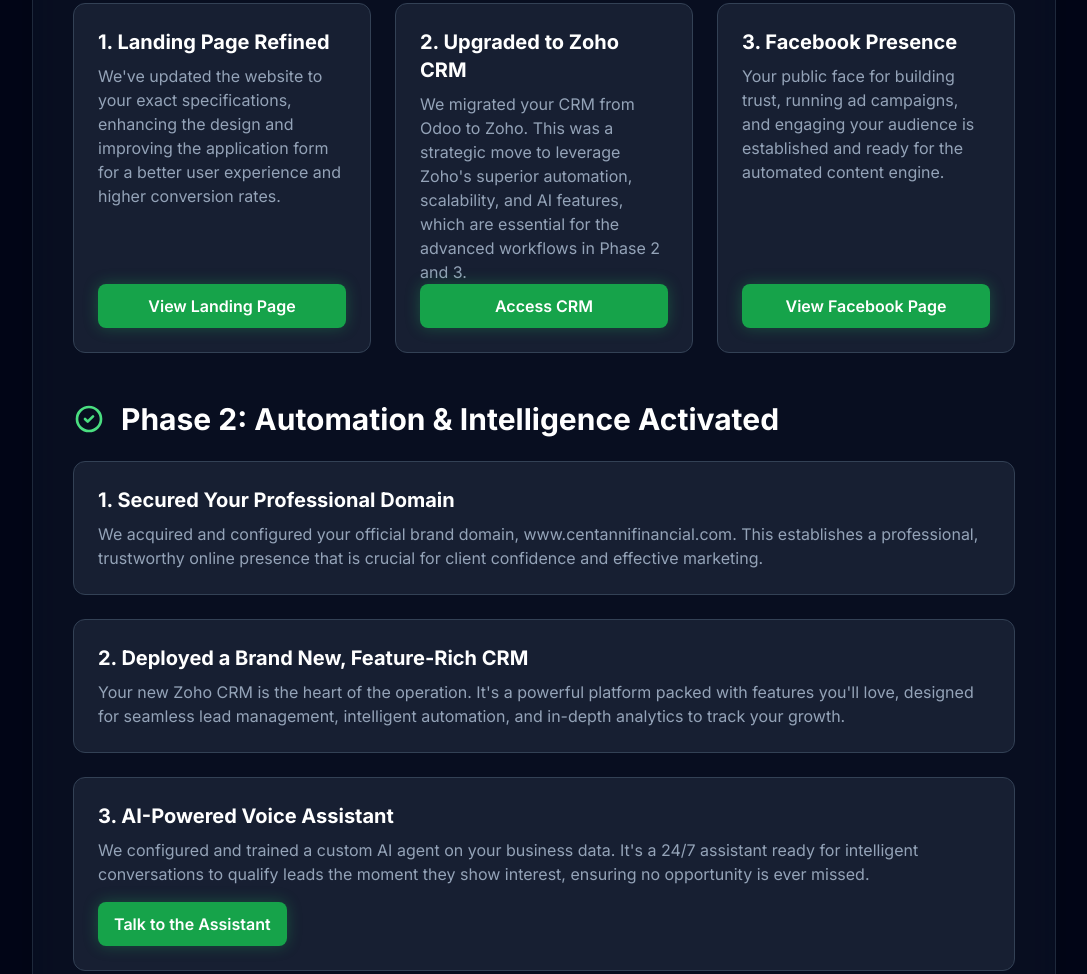
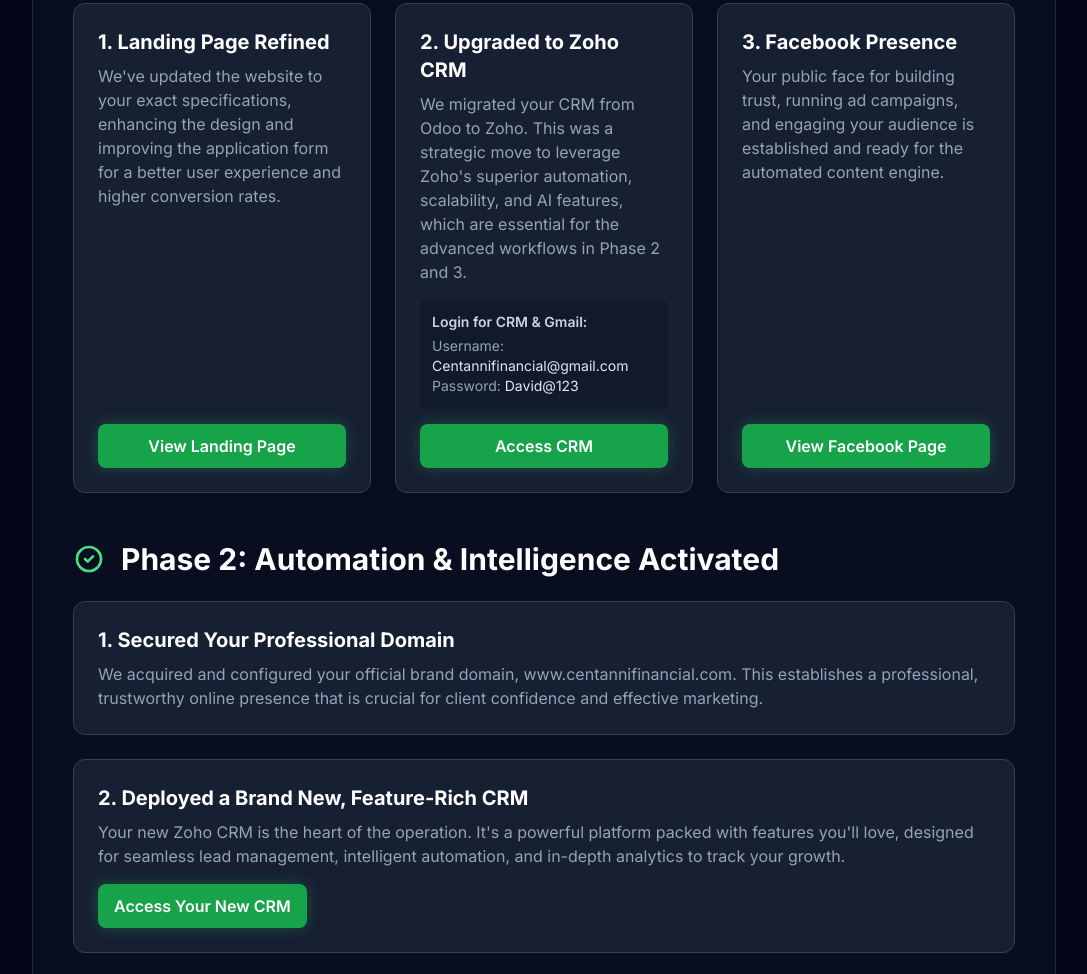
Before and after one commit to Zioneris1/Centanni-Financial---Client-System-Overview, a plain HTML site: page index.html in a window 1280 px wide. Shown: the part 541-1515 px from the top of the page, without its empty margins (96-1183 px from the left). Drawn offline with nearby package versions, Linux system fonts and the light colour scheme; animation ran at ten frames a second.

Commit message:
Update index.html

```diff
--- a/index.html
+++ b/index.html
@@ -128,6 +128,11 @@
                     <div class="bg-slate-800/70 rounded-xl p-6 border border-slate-700 flex flex-col transition-all duration-300 card-glow fade-in-up" style="transition-delay: 150ms;">
                         <h3 class="font-bold text-xl text-white">2. Upgraded to Zoho CRM</h3>
                         <p class="text-slate-400 mt-2 flex-grow">We migrated your CRM from Odoo to Zoho. This was a strategic move to leverage Zoho's superior automation, scalability, and AI features, which are essential for the advanced workflows in Phase 2 and 3.</p>
+                        <div class="my-4 bg-slate-900/70 p-3 rounded-md text-sm">
+                            <p class="font-semibold text-slate-300 mb-1">Login for CRM & Gmail:</p>
+                            <p><span class="text-slate-400">Username:</span> Centannifinancial@gmail.com</p>
+                            <p><span class="text-slate-400">Password:</span> David@123</p>
+                        </div>
                         <a href="https://crm.centannifinancial.com" target="_blank" class="mt-auto w-full text-center bg-green-600 hover:bg-green-500 text-white font-semibold py-2.5 px-4 rounded-lg transition-all duration-300 btn-glow">Access CRM</a>
                     </div>
                     <!-- Card -->
@@ -155,6 +160,7 @@
                     <div class="bg-slate-800/70 rounded-xl p-6 border border-slate-700 transition-all duration-300 card-glow">
                         <h3 class="font-bold text-xl text-white">2. Deployed a Brand New, Feature-Rich CRM</h3>
                         <p class="text-slate-400 mt-2">Your new Zoho CRM is the heart of the operation. It's a powerful platform packed with features you'll love, designed for seamless lead management, intelligent automation, and in-depth analytics to track your growth.</p>
+                        <a href="https://crm.centannifinancial.com" target="_blank" class="mt-4 inline-block text-center bg-green-600 hover:bg-green-500 text-white font-semibold py-2.5 px-4 rounded-lg transition-all duration-300 btn-glow">Access Your New CRM</a>
                     </div>
                     <div class="bg-slate-800/70 rounded-xl p-6 border border-slate-700 transition-all duration-300 card-glow">
                         <h3 class="font-bold text-xl text-white">3. AI-Powered Voice Assistant</h3>
@@ -169,6 +175,7 @@
                     <div class="bg-slate-800/70 rounded-xl p-6 border border-slate-700 transition-all duration-300 card-glow">
                         <h3 class="font-bold text-xl text-white">5. Seamless Lead Capture & Nurturing Funnel</h3>
                         <p class="text-slate-400 mt-2">We engineered a fully integrated workflow. When a lead fills out your website form, their data is instantly captured in Zoho CRM, triggering a personalized welcome email and enrolling them in an automated nurturing sequence.</p>
+                        <a href="https://crm.centannifinancial.com" target="_blank" class="mt-4 inline-block text-center bg-green-600 hover:bg-green-500 text-white font-semibold py-2.5 px-4 rounded-lg transition-all duration-300 btn-glow">See Leads in CRM</a>
                     </div>
                 </div>
             </div>
```
